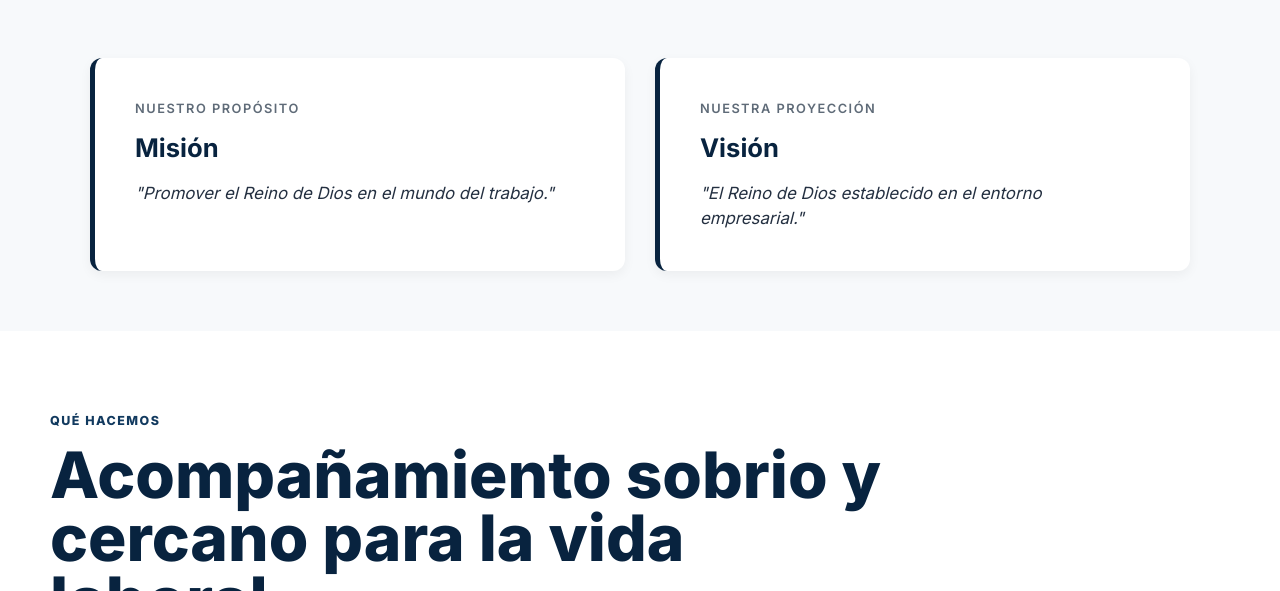
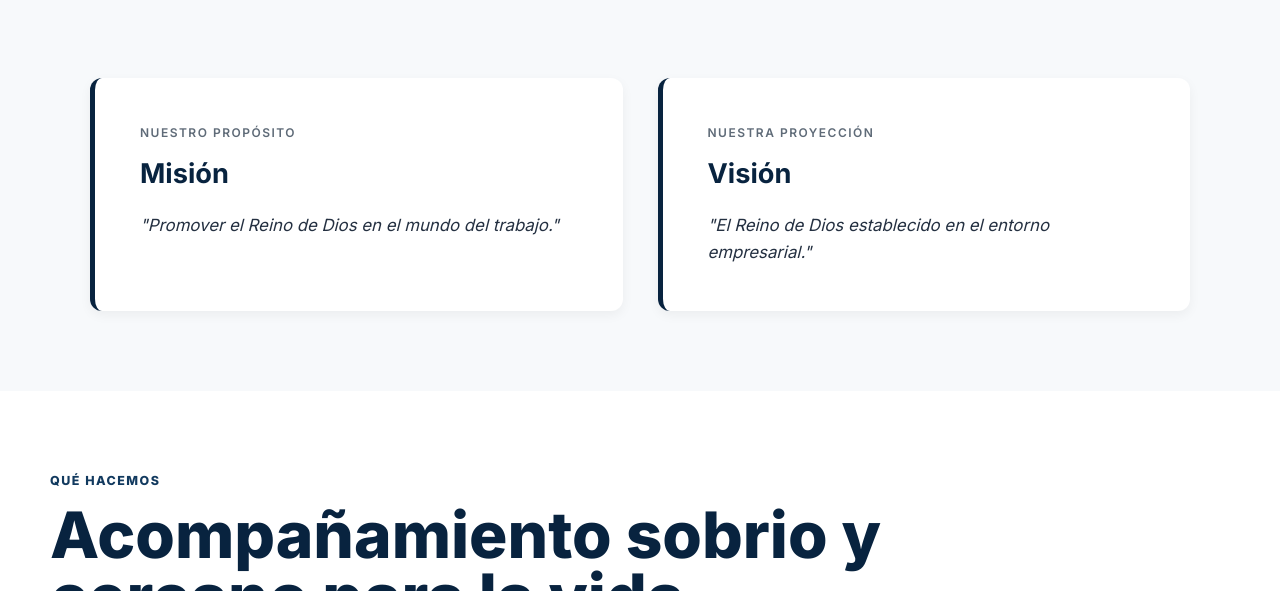
Before and after one commit to Jose-CabreraO/capellania-uruguay, a website: page index.html in a window 1280 px wide. Shown: the part 735-1326 px from the top of the page. Drawn offline with Linux system fonts and the light colour scheme.

Commit message:
Fix: aislamiento total de Grid y gap en sección identidad corporativa

```diff
--- a/css/capellania-global.css
+++ b/css/capellania-global.css
@@ -169,75 +169,79 @@ button {
   font-size: clamp(1.04rem, 2vw, 1.18rem);
 }
 
-/* --- SECCION IDENTIDAD RESPONSIVA --- */
-.seccion-identidad {
-  display: block;
-  padding: 40px 20px;
-  background-color: var(--color-surface-soft);
-}
-
-.contenedor-identidad {
-  display: flex;
-  max-width: 1100px;
-  margin: 0 auto;
-  flex-direction: column;
-  gap: 20px;
-}
-
-.card-identidad {
-  box-sizing: border-box;
-  width: 100%;
-  padding: 30px 25px;
-  border-left: 5px solid var(--color-capellania-navy);
-  border-radius: 12px;
-  background-color: var(--color-surface);
-  box-shadow: 0 4px 12px rgba(0, 0, 0, 0.05);
-  transition: transform 0.2s ease;
-}
-
-.subtitulo-card {
-  display: block;
-  margin-bottom: 8px;
-  color: var(--color-muted);
-  font-size: 0.8rem;
-  font-weight: 600;
-  letter-spacing: 1.5px;
-  text-transform: uppercase;
-}
-
-.titulo-card {
-  margin: 0 0 12px;
-  color: var(--color-capellania-navy);
-  font-family: var(--font-sans);
-  font-size: 1.6rem;
-  font-weight: 700;
-}
-
-.texto-card {
-  margin: 0;
-  color: var(--color-ink);
-  font-size: 1.05rem;
-  font-style: italic;
-  line-height: 1.5;
+/* --- RESET Y CODIGO AISLADO PARA MISION Y VISION --- */
+.bloque-identidad-global {
+  padding: 50px 20px !important;
+  background-color: var(--color-surface-soft) !important;
+  display: block !important;
+  width: 100% !important;
+  box-sizing: border-box !important;
+}
+
+.grid-identidad-global {
+  max-width: 1100px !important;
+  margin: 0 auto !important;
+  display: flex !important;
+  flex-direction: column !important;
+  gap: 25px !important;
+  width: 100% !important;
+  box-sizing: border-box !important;
+}
+
+.tarjeta-propósito-item {
+  background-color: var(--color-surface) !important;
+  padding: 35px 25px !important;
+  border-radius: 12px !important;
+  box-shadow: 0 4px 12px rgba(0, 0, 0, 0.05) !important;
+  border-left: 5px solid var(--color-capellania-navy) !important;
+  box-sizing: border-box !important;
+  width: 100% !important;
+  transition: transform 0.2s ease !important;
+}
+
+.tag-propósito {
+  font-size: 0.75rem !important;
+  text-transform: uppercase !important;
+  letter-spacing: 1.5px !important;
+  color: var(--color-muted) !important;
+  font-weight: 600 !important;
+  display: block !important;
+  margin-bottom: 10px !important;
+}
+
+.title-propósito {
+  font-size: 1.7rem !important;
+  color: var(--color-capellania-navy) !important;
+  margin: 0 0 15px 0 !important;
+  font-family: var(--font-sans) !important;
+  font-weight: 700 !important;
+}
+
+.desc-propósito {
+  font-size: 1.05rem !important;
+  color: var(--color-ink) !important;
+  line-height: 1.6 !important;
+  margin: 0 !important;
+  font-style: italic !important;
 }
 
 @media (min-width: 768px) {
-  .seccion-identidad {
-    padding: 60px 20px;
-  }
-
-  .contenedor-identidad {
-    display: grid;
-    grid-template-columns: repeat(2, 1fr);
-    gap: 30px;
-  }
-
-  .card-identidad {
-    padding: 40px;
-  }
-
-  .card-identidad:hover {
-    transform: translateY(-5px);
+  .bloque-identidad-global {
+    padding: 80px 20px !important;
+  }
+
+  .grid-identidad-global {
+    display: grid !important;
+    grid-template-columns: repeat(2, 1fr) !important;
+    gap: 35px !important;
+  }
+
+  .tarjeta-propósito-item {
+    padding: 45px !important;
+  }
+
+  .tarjeta-propósito-item:hover {
+    transform: translateY(-5px) !important;
   }
 }
 
@@ -1911,8 +1915,8 @@ button {
     transition-duration: 0.01ms !important;
   }
 
-  .card-identidad:hover {
-    transform: none;
+  .tarjeta-propósito-item:hover {
+    transform: none !important;
   }
 }
 
--- a/index.html
+++ b/index.html
@@ -65,20 +65,20 @@
           </div>
         </section>
 
-        <section class="seccion-identidad">
-          <div class="contenedor-identidad">
-            <div class="card-identidad">
-              <span class="subtitulo-card">Nuestro Propósito</span>
-              <h3 class="titulo-card">Misión</h3>
-              <p class="texto-card">
+        <section class="bloque-identidad-global">
+          <div class="grid-identidad-global">
+            <div class="tarjeta-propósito-item">
+              <span class="tag-propósito">Nuestro Propósito</span>
+              <h3 class="title-propósito">Misión</h3>
+              <p class="desc-propósito">
                 "Promover el Reino de Dios en el mundo del trabajo."
               </p>
             </div>
 
-            <div class="card-identidad">
-              <span class="subtitulo-card">Nuestra Proyección</span>
-              <h3 class="titulo-card">Visión</h3>
-              <p class="texto-card">
+            <div class="tarjeta-propósito-item">
+              <span class="tag-propósito">Nuestra Proyección</span>
+              <h3 class="title-propósito">Visión</h3>
+              <p class="desc-propósito">
                 "El Reino de Dios establecido en el entorno empresarial."
               </p>
             </div>
```
